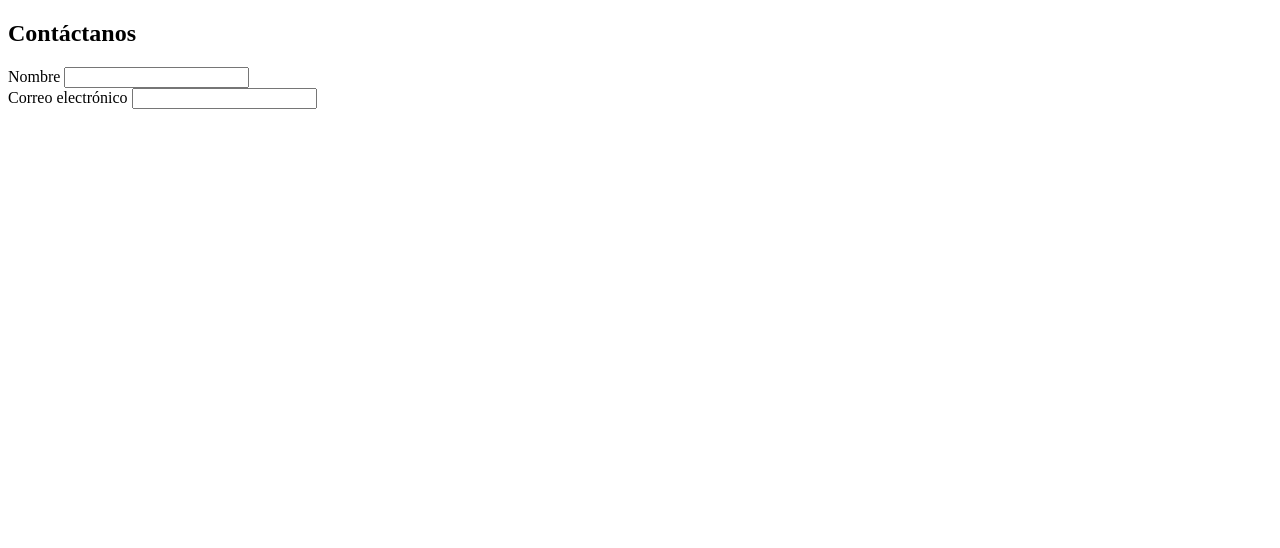
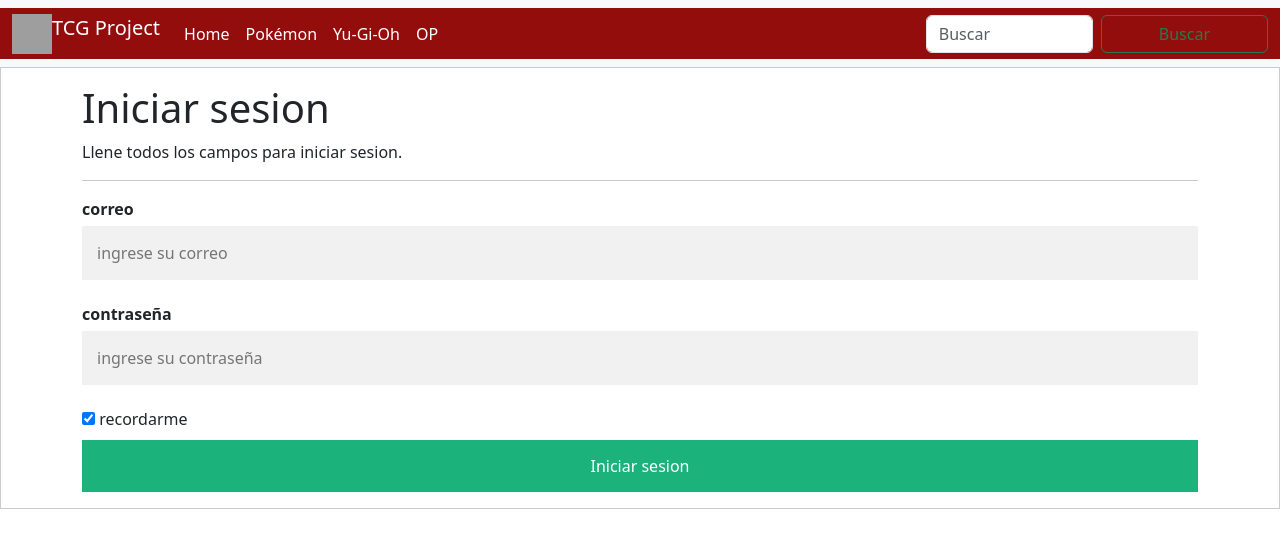
Before and after one commit to Cri-orellana/Proyecto-Fullstack-2, a plain HTML site: page inicio_sesion.html in a window 1280 px wide. Drawn offline with nearby package versions, Linux system fonts and the light colour scheme; grey boxes are pictures that could not be loaded.

Commit message:
registro e inicio, faltan las verificaicones en js

```diff
--- a/inicio_sesion.html
+++ b/inicio_sesion.html
@@ -4,25 +4,59 @@
     <meta charset="UTF-8">
     <meta name="viewport" content="width=device-width, initial-scale=1.0">
     <title>Document</title>
+    <link rel="stylesheet" href="style.css">
+    <link
+    href="https://cdn.jsdelivr.net/npm/bootstrap@5.3.7/dist/css/bootstrap.min.css"
+    rel="stylesheet"
+    integrity="sha384-LN+7fdVzj6u52u30Kp6M/trliBMCMKTyK833zpbD+pXdCLuTusPj697FH4R/5mcr"
+    crossorigin="anonymous">
 </head>
 <body>
-    <div class="container mt-5">
-    <div class="row justify-content-center">
-        <div class="col-lg-8 col-md-10">
-            <h2 class="text-center mb-4">Contáctanos</h2>
-            <form action="submit_form.php" method="post">
+  <nav class="navbar navbar-expand-lg bg-body-tertiary sticky-top">
+    <div class="container-fluid">
+      <a class="navbar-brand" href="#"><img src="C:\Users\crist\OneDrive\Escritorio\Proyecto Fullstack 2\img\Logo.png" alt="TCG Project" width="40" height="40" class="d-inline-block align-text-top"/>TCG Project</a>
+      <button class="navbar-toggler" type="button" data-bs-toggle="collapse" data-bs-target="#navbarNavDropdown" aria-controls="navbarNavDropdown" aria-expanded="false" aria-label="Toggle navigation">
+        <span class="navbar-toggler-icon"></span>
+      </button>
+      <div class="collapse navbar-collapse" id="navbarNavDropdown">
+        <ul class="navbar-nav me-auto mb-2 mb-lg-0">
+          <li class="nav-item"><a class="nav-link active" href="#">Home</a></li>
+          <li class="nav-item"><a class="nav-link" href="#">Pokémon</a></li>
+          <li class="nav-item"><a class="nav-link" href="#">Yu-Gi-Oh</a></li>
+          <li class="nav-item"><a class="nav-link" href="#">OP</a></li>
+        </ul>
+        <div class="d-flex">
+            <form class="d-flex" role="search">
+                <input class="form-control me-2" type="search" placeholder="Buscar" aria-label="Search"/>
+                <button class="btn btn-outline-success" type="submit">Buscar</button>
+            </form>
+        </div>
+      </div>
+    </div>
+  </nav>
+    <form action="action_page.php" style="border:1px solid #ccc">
+  <div class="container">
+    <h1>Iniciar sesion</h1>
+    <p>Llene todos los campos para iniciar sesion.</p>
+    <hr>
 
-                <div class="mb-3">
-                    <label for="name" class="form-label">Nombre</label>
-                    <input type="text" class="form-control" id="name" name="name" required>
-                </div>
+    <label for="email"><b>correo</b></label>
+    <input type="text" placeholder="ingrese su correo" name="email" required>
 
-                <div class="mb-3">
-                    <label for="email" class="form-label">Correo electrónico</label>
-                    <input type="email" class="form-control" id="email" name="email" required>
-                </div>
+    <label for="psw"><b>contraseña</b></label>
+    <input type="password" placeholder="ingrese su contraseña" name="psw" required>
+
+    <label>
+      <input type="checkbox" checked="checked" name="remember" style="margin-bottom:15px"> recordarme
+    </label>
+
+    <div class="clearfix">
+      <button type="submit" class="loginbtn">Iniciar sesion</button>
     </div>
-    </div>
-
+  </div>
+</form>
+  <script src="https://cdn.jsdelivr.net/npm/bootstrap@5.3.7/dist/js/bootstrap.bundle.min.js"
+    integrity="sha384-ndDqU0Gzau9qJ1lfW4pNLlhNTkCfHzAVBReH9diLvGRem5+R9g2FzA8ZGN954O5Q"
+    crossorigin="anonymous"></script>
 </body>
 </html>
--- a/style.css
+++ b/style.css
@@ -1,3 +1,8 @@
+/*cmabiar color letra navbar*/
+.navbar .navbar-nav .nav-link,
+.navbar .navbar-brand {
+  color: #fff !important;
+}
 .col{
     width: 200;
 }
@@ -102,3 +107,72 @@ html {
 .container-contacto{
     align-items: center;
 }
+
+/*estilo del registro*/
+* {box-sizing: border-box}
+
+  input[type=text], input[type=password] {
+  width: 100%;
+  padding: 15px;
+  margin: 5px 0 22px 0;
+  display: inline-block;
+  border: none;
+  background: #f1f1f1;
+}
+
+input[type=text]:focus, input[type=password]:focus {
+  background-color: #ddd;
+  outline: none;
+}
+
+hr {
+  border: 1px solid #f1f1f1;
+  margin-bottom: 25px;
+}
+
+button {
+  background-color: #04AA6D;
+  color: white;
+  padding: 14px 20px;
+  margin: 8px 0;
+  border: none;
+  cursor: pointer;
+  width: 100%;
+  opacity: 0.9;
+}
+
+button:hover {
+  opacity:1;
+}
+
+.cancelbtn {
+  padding: 14px 20px;
+  background-color: #f44336;
+}
+
+.cancelbtn, .signupbtn {
+  float: left;
+  width: 50%;
+}
+
+.container {
+  padding: 16px;
+}
+
+.clearfix::after {
+  content: "";
+  clear: both;
+  display: table;
+}
+
+@media screen and (max-width: 300px) {
+  .cancelbtn, .signupbtn {
+    width: 100%;
+  }
+}
+
+/* inicio sesion*/
+.loginbtn {
+  float: left;
+  width: 100%;
+}
```
Also changed, not shown: registro_usuario.html (+57 -0 lines).
